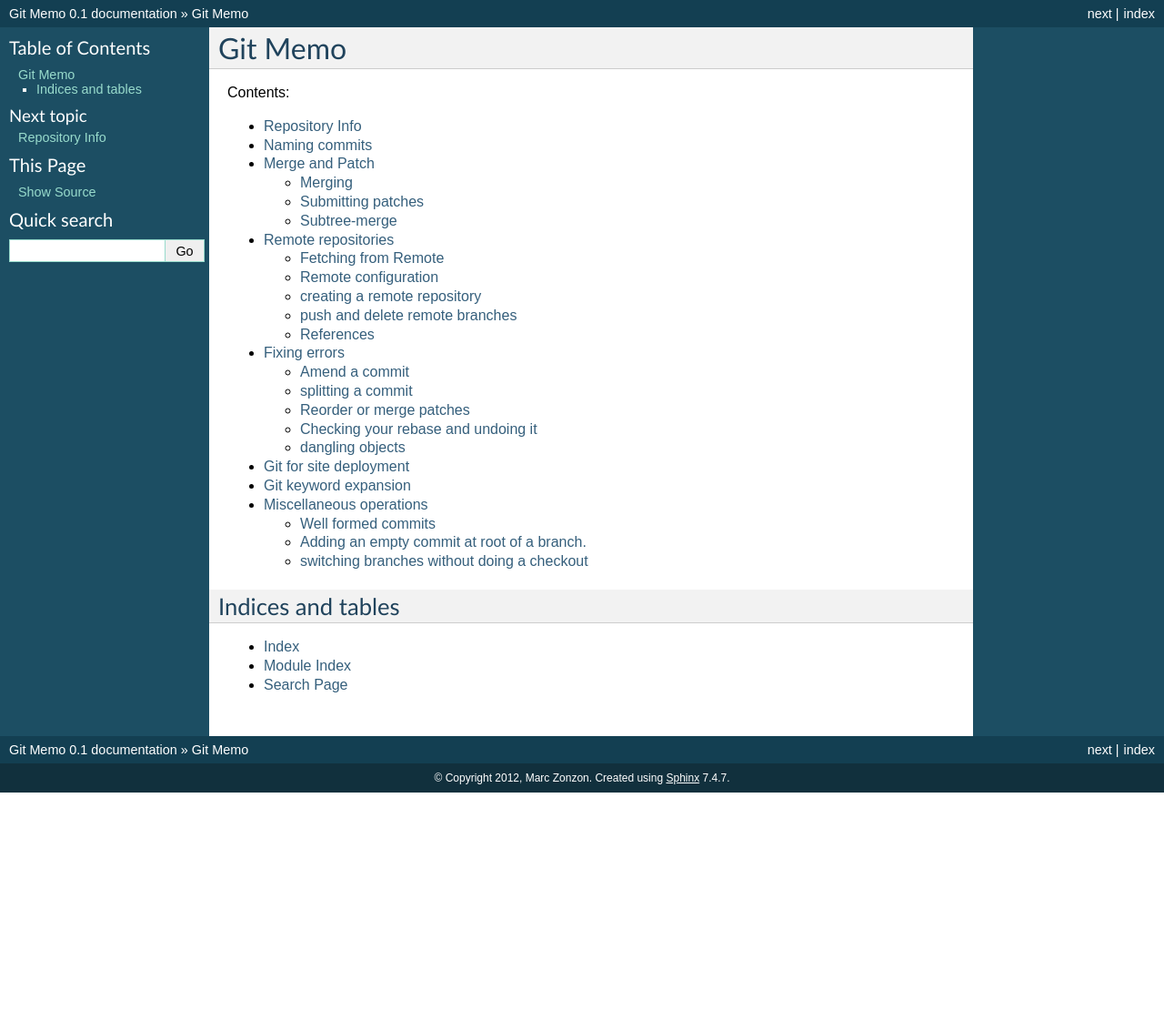
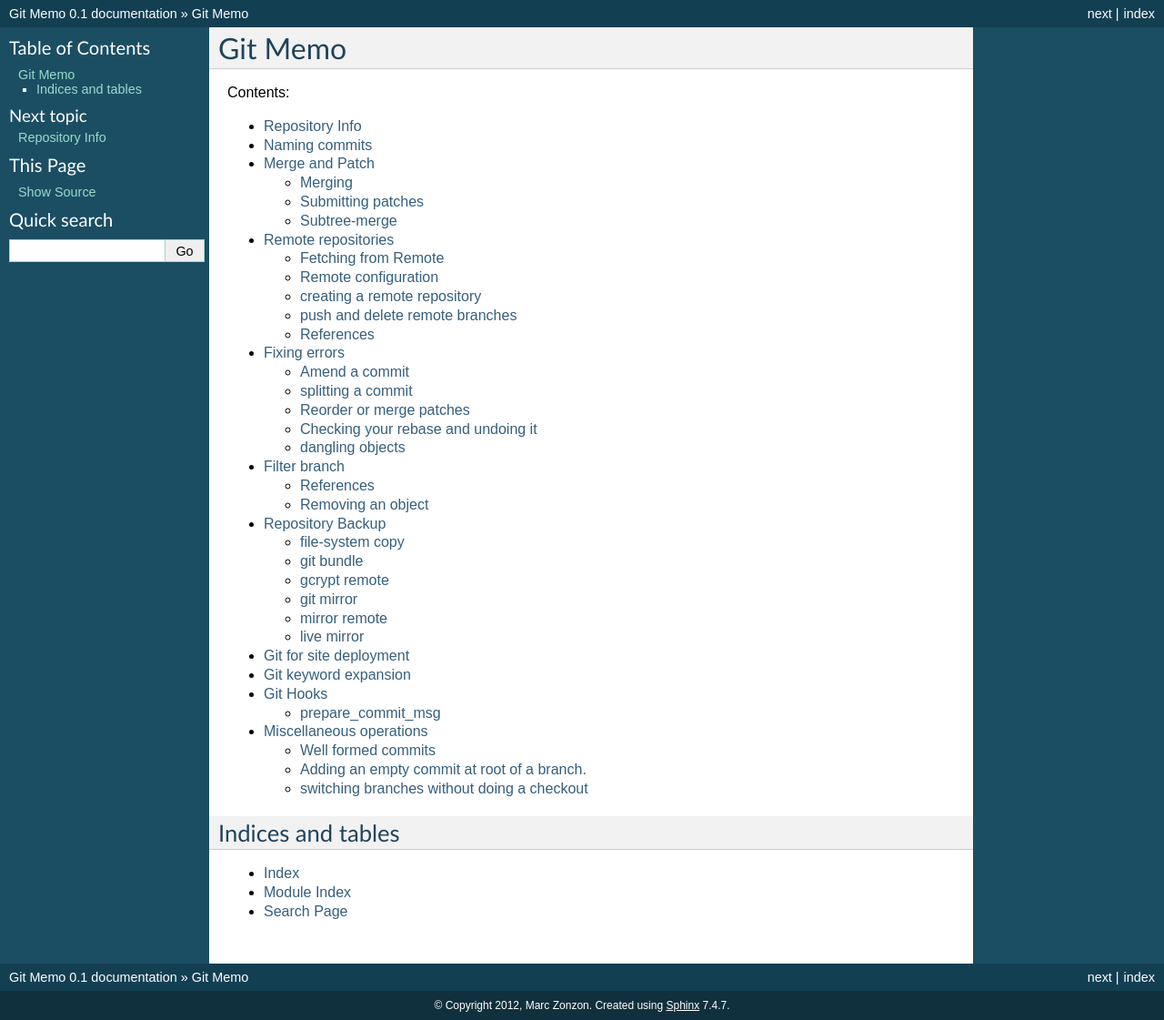
Before and after one commit to marczz/git-memo, a Sphinx documentation site: the page built from source/index.rst, in a window 1280 px wide. Shown: the whole page at 91% size. Built offline with Sphinx 7.4.7, drawn with Linux system fonts in a browser that asks for light colours; before the commit the page ends 900 px from its top, so only the background shows below that.

Commit message:
source/index.rst: added new sources files

```diff
--- a/source/index.rst
+++ b/source/index.rst
@@ -15,9 +15,13 @@ Contents:
    merge.rst
    remote.rst
    error_fix.rst
+   filter-branch.rst
+   repository_backup.rst
    deploy.rst
    git_archive.rst
+   hooks.rst
    misc.rst
+
 
 Indices and tables
 ==================
```
